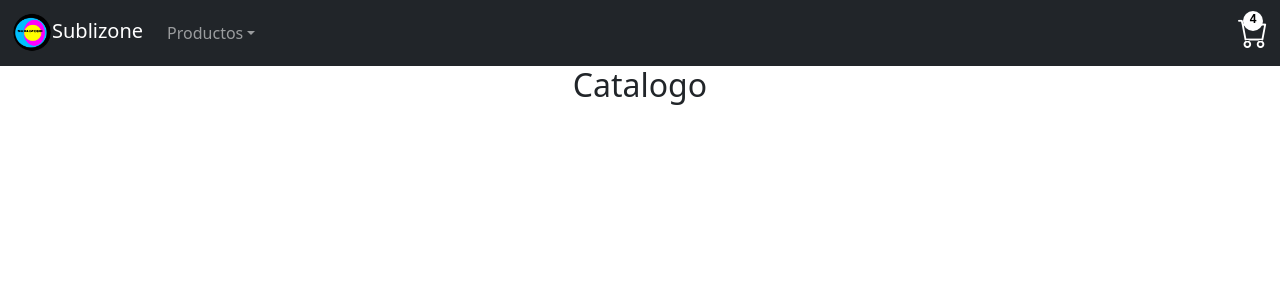
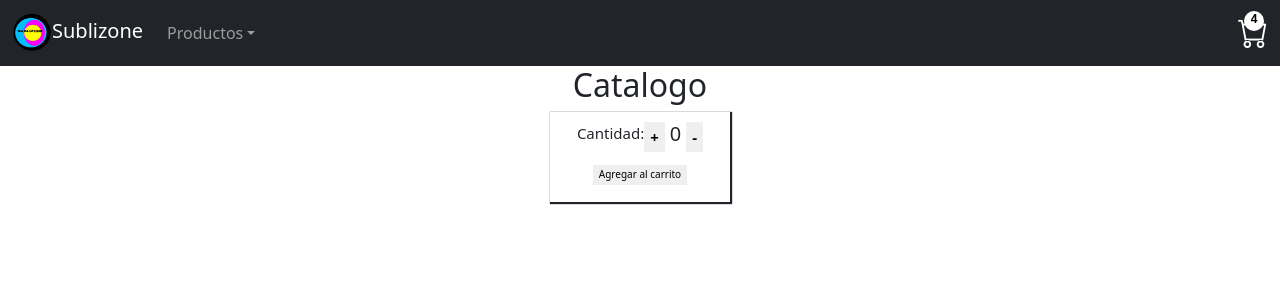
Before and after one commit to ffffacu/ProyectoFinalReact, a React (Create React App) app: page / in a window 1280 px wide. Shown: the top 300 px of the page. Built offline with nearby package versions, Linux system fonts and the light colour scheme.

Commit message:
agregando boton

```diff
--- a/src/App.css
+++ b/src/App.css
@@ -2,23 +2,7 @@
   text-align: center;
 }
 
-.cardSubli{
-  font-size: 30px;
-  color: white;
-}
-.cartSubliCant{
-  margin-left: 5px;
-  width: 20px;
-  height: 20px;
-  background-color:white;
-  border-radius:60%;
-  position:fixed;
-  color: black;
-  text-align: center;
-  font-size:12px;
-  font-family: 'Courier New', Courier, monospace;
-  font-weight: bold;
-}
+
 
 .App-logo {
   height: 40vmin;
--- a/src/App.js
+++ b/src/App.jsx
@@ -1,6 +1,6 @@
 import './App.css';
-import Navbar from './componets/NavBar/Navbar.jsx';
-import ItemListContainer from './componets/ItemListContainer/ItemListContainer.jsx';
+import Navbar from './componets/NavBar';
+import ItemListContainer from './componets/ItemListContainer';
 import { Tooltip, Toast, Popover } from 'bootstrap'
 
 const App = () => {
--- /dev/null
+++ b/src/componets/CartWidget/index.js
@@ -0,0 +1,2 @@
+import CartWidget from "./CartWidget";
+export default CartWidget;
--- /dev/null
+++ b/src/componets/ItemCount/ItemCount.css
@@ -0,0 +1,48 @@
+.containerAddCar{
+    display:grid;
+    box-shadow: 1px 1px 1px 1px;
+    justify-content: center;
+    margin: auto;
+    width:180px;
+    height: 90px;
+    padding: 10px;
+}
+.amount{
+    display: flex;
+    flex-direction: row;
+    height: 30px;
+}
+
+.amountIncrease,.amountDecrease{
+  border: 0;
+  font-size: 15px;
+  font-weight: bold;
+
+}
+
+.amountIncrease:hover,.amountDecrease:hover{
+    background-color: rgb(105, 100, 100);
+    color: white;
+    box-shadow: 1px 1px 1px 1px;
+
+}
+
+.amountTotal{
+    font-size: 20px;
+    padding: 0 5px 0 5px;
+}
+p{
+    font-size:15px
+}
+.btnAddCar{
+    border: 0;
+    height: 20px;
+    font-size: 10px;
+}
+
+.btnAddCar:hover{
+    box-shadow: 1px 1px 1px 1px;
+    background-color: rgb(105, 100, 100);
+    color: white;
+
+}
--- a/src/componets/ItemCount/ItemCount.jsx
+++ b/src/componets/ItemCount/ItemCount.jsx
@@ -1,8 +1,28 @@
-
+import {useState} from "react";
+import "./ItemCount.css";
 
 const ItemCount= (props) =>{
+    const [amount, setAmount] = useState (0);
+
+    if (amount < 0){
+        setAmount(0);
+    }
+
 return(
     <>
+    <div className="containerAddCar">
+        <div className="amount">
+            <p>Cantidad:</p>
+            <button className="amountIncrease" onClick={()=>setAmount(amount +1)}>+</button>
+            <h3 className="amountTotal">{amount}</h3>
+            <button className="amountDecrease" onClick={()=>setAmount(amount -1)}>-</button>
+        </div>
+        <div>
+            <button className="btnAddCar">Agregar al carrito</button>
+        </div>
+    </div>
     </>
 )
 }
+
+export default ItemCount;
--- /dev/null
+++ b/src/componets/ItemCount/index.js
@@ -0,0 +1,2 @@
+import ItemCount from "./ItemCount";
+export default ItemCount;
--- a/src/componets/ItemListContainer/ItemListContainer.jsx
+++ b/src/componets/ItemListContainer/ItemListContainer.jsx
@@ -1,9 +1,12 @@
-
+import ItemCount from "../ItemCount"
 
 
 const ItemListContainer = () =>{
     return(
+        <>
         <h2>Catalogo</h2>
+        <ItemCount  />
+        </>
     )
 }
 
--- /dev/null
+++ b/src/componets/ItemListContainer/index.js
@@ -0,0 +1,2 @@
+import ItemListContainer from "./ItemListContainer";
+export default ItemListContainer;
--- /dev/null
+++ b/src/componets/NavBar/Navbar.css
@@ -0,0 +1,24 @@
+.cardSubli{
+    font-size: 30px;
+    color: white;
+  }
+  .cardSubli:hover{
+    color: blue;
+  }
+  .cartSubliCant{
+    margin-left: 6px;
+    width: 20px;
+    height: 20px;
+    background-color:white;
+    border-radius:60%;
+    position:fixed;
+    color: black;
+    text-align: center;
+    font-size:12px;
+    font-family: 'Courier New', Courier, monospace;
+    font-weight: bold;
+  }
+  .cartSubliCant:hover{
+    color:white;
+    background-color:blue;
+  }
--- /dev/null
+++ b/src/componets/NavBar/index.js
@@ -0,0 +1,2 @@
+import Navbar from "./Navbar.jsx";
+export default Navbar;
```
Also changed, not shown: src/componets/NavBar/Navbar.jsx (+3 -4 lines).
